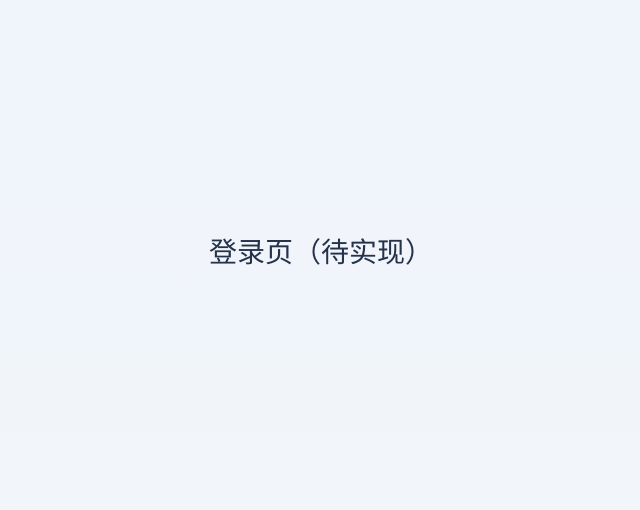
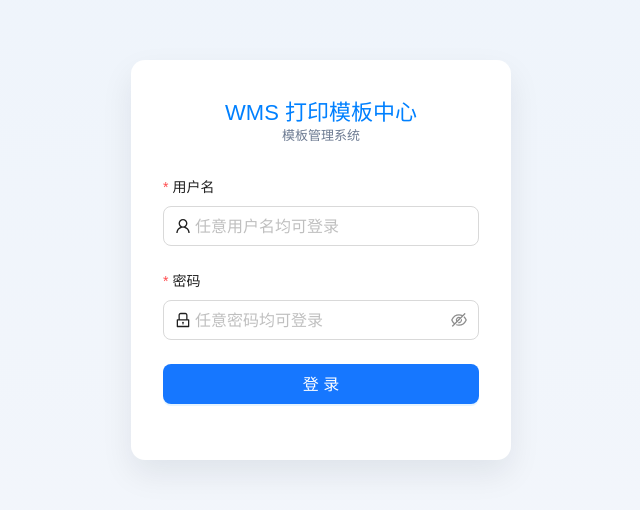
Before and after one commit to 794280883-ops/Print_Template, a Vue app in the folder frontend/: page /login in a window 1280 px wide. Shown: the part 140-650 px from the top of the page, without its empty margins (319-959 px from the left). Built offline with nearby package versions, Linux system fonts and the light colour scheme.

Commit message:
feat: add mock login page Co-Authored-By: Claude <noreply@anthropic.com>

```diff
--- a/frontend/src/views/login/LoginPage.vue
+++ b/frontend/src/views/login/LoginPage.vue
@@ -1,5 +1,83 @@
 <template>
-  <div style="text-align:center;padding:40px;">
-    <h1>登录页（待实现）</h1>
+  <div class="login-card">
+    <div class="login-header">
+      <h2>WMS 打印模板中心</h2>
+      <p class="login-subtitle">模板管理系统</p>
+    </div>
+    <a-form
+      :model="form"
+      layout="vertical"
+      @finish="handleLogin"
+      autocomplete="off"
+    >
+      <a-form-item label="用户名" name="username"
+        :rules="[{ required: true, message: '请输入用户名' }]">
+        <a-input v-model:value="form.username" placeholder="任意用户名均可登录" size="large">
+          <template #prefix><user-outlined /></template>
+        </a-input>
+      </a-form-item>
+
+      <a-form-item label="密码" name="password"
+        :rules="[{ required: true, message: '请输入密码' }]">
+        <a-input-password v-model:value="form.password" placeholder="任意密码均可登录" size="large">
+          <template #prefix><lock-outlined /></template>
+        </a-input-password>
+      </a-form-item>
+
+      <a-form-item>
+        <a-button type="primary" html-type="submit" block size="large" :loading="loading">
+          登 录
+        </a-button>
+      </a-form-item>
+    </a-form>
   </div>
 </template>
+
+<script setup>
+import { reactive, ref } from 'vue';
+import { useRouter } from 'vue-router';
+import { UserOutlined, LockOutlined } from '@ant-design/icons-vue';
+import { usePermissionStore } from '../../stores/permission.js';
+
+const router = useRouter();
+const store = usePermissionStore();
+const loading = ref(false);
+
+const form = reactive({
+  username: '',
+  password: '',
+});
+
+async function handleLogin() {
+  loading.value = true;
+  // Mock: 模拟网络延迟
+  await new Promise(r => setTimeout(r, 500));
+  store.login({ username: form.username, password: form.password });
+  loading.value = false;
+  router.push('/templates');
+}
+</script>
+
+<style scoped>
+.login-card {
+  width: 380px;
+  background: #fff;
+  border-radius: 14px;
+  box-shadow: 0 14px 32px rgba(16, 24, 40, 0.08);
+  padding: 40px 32px 32px;
+}
+.login-header {
+  text-align: center;
+  margin-bottom: 32px;
+}
+.login-header h2 {
+  font-size: 22px;
+  color: var(--wms-blue);
+  margin: 0 0 4px;
+}
+.login-subtitle {
+  color: var(--wms-muted);
+  font-size: 13px;
+  margin: 0;
+}
+</style>
```
